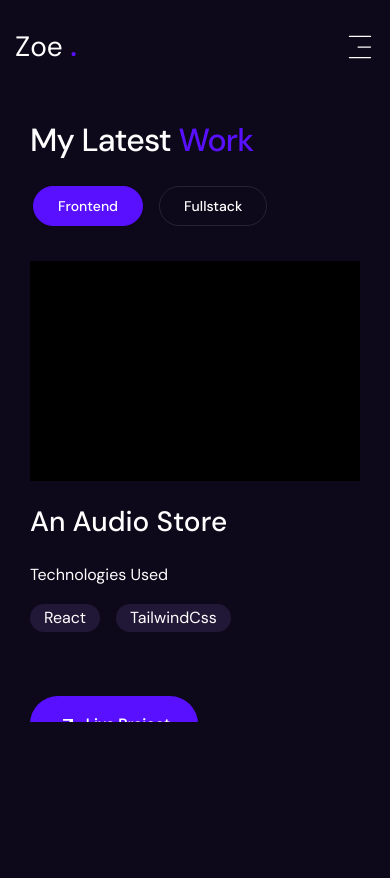
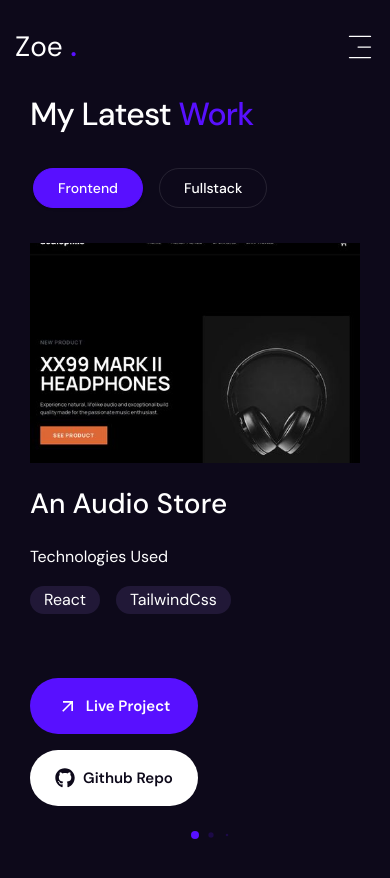
Before and after one commit to babyprogrammer1/personal-portfolio, a Next.js app: page /work in a window 390 px wide. Shown: the top 878 px of the page. Before the commit the page ends 844 px from the top, so only its background shows below. Built offline with nearby package versions, Linux system fonts and the light colour scheme.

Commit message:
fix: make work page responsive

```diff
--- a/app/work/page.jsx
+++ b/app/work/page.jsx
@@ -6,7 +6,6 @@ import { Pagination } from "swiper/modules";
 // import swiper styles
 import "swiper/css";
 import "swiper/css/pagination";
-import { ScrollArea } from "@/components/ui/scroll-area";
 
 // tabs
 import { Tabs, TabsContent, TabsList, TabsTrigger } from "@/components/ui/tabs";
@@ -67,14 +66,11 @@ const Work = () => {
         opacity: 1,
         transition: { delay: 2, duration: 0.4, ease: "easeInOut" }
       }}
-      className="h-screen flex items-center"
+      className="flex items-start py-24 xl:items-center xl:py-0 overflow-y-auto overflow-x-hidden"
     >
-      <div className="container mx-auto px-2 md:px-4 xl:px-0 xl:mt-[120px]">
-        <div className="flex flex-col xl:flex-row items-center gap-10 xl:gap-24 w-full xl:h-[680px]">
-          <ScrollArea className="w-full h-[600px] xl:mt-[60px] xs:mt-[40px] sm:mt-[60px] xs:h-screen">
-            <div className="pr-4">
+      <div className="container mx-auto w-full h-full xl:mt-5 flex flex-col justify-center gap-8 xl:gap-12">
         {/* heading */}
-              <h2 className="h2 mb-6 xl:mb-12 xl:mt-4 max-w-[600px]">
+        <h2 className="h2 max-w-[600px] xl:mt-14">
           My Latest <span className="text-accent">Work</span>
         </h2>
         {/* tabs */}
@@ -91,7 +87,8 @@ const Work = () => {
             })}
           </TabsList>
           {/* tabs content */}
-                <div className="xl:max-h-none">
+          <div className="max-h-[calc(100vh-14rem)] scrollbar scrollbar-thumb-accent scrollbar-track-accent/5 overflow-y-auto
+          xl:max-h-none xl:overflow-visible">
             {categories.map((category) => {
               return (
                 <TabsContent key={category} value={category} className="mt-0">
@@ -157,9 +154,6 @@ const Work = () => {
           </div>
         </Tabs>
       </div>
-          </ScrollArea>
-        </div>
-      </div>
     </motion.section>
   )
 }
```
Lines whose indentation alone changed are shown as unchanged.
